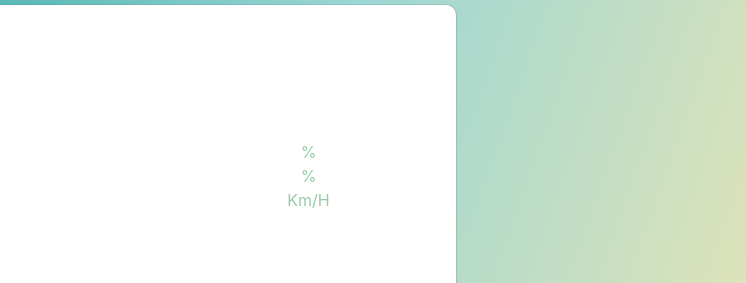
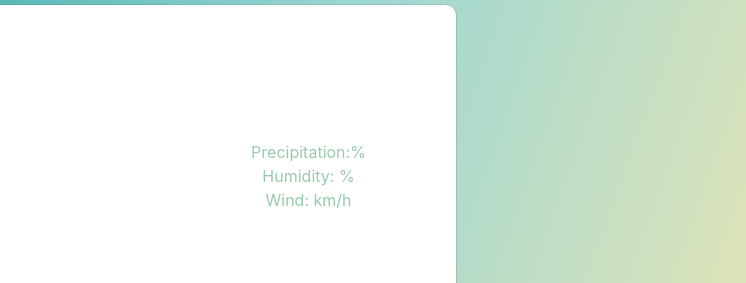
Before and after one commit to BrookeClarke/Weather-App, a plain HTML site: page index.html in a window 1280 px wide. Shown: the part 132-415 px from the top of the page, 534-1280 px from the left. Drawn offline with nearby package versions, Linux system fonts and the light colour scheme; a small style sheet from the web is missing.

Commit message:
Changed the humidity, precip + wind from span to lists
Looked to see how I can keep "Humidity:" as well as get the result in the name, copied code from Matts code and now i understand it😁!

```diff
--- a/index.html
+++ b/index.html
@@ -41,9 +41,9 @@
                 <a href="#" id="fahrenheit-link">°F</a>
             </div>
             <div class="col-6" id="second">
-              <span id="precipitation" placeholder="Precipitation:"></span>%<br />
-              <span id="humidity" placeholder="Humidity:"></span>%<br />
-              <span id="wind" placeholder="Wind:">Km/H</span>
+              <li>Precipitation:<span id="precipitation"></span>%</li>
+              <li>Humidity: <span id="humidity"></span>%</li>
+              <li>Wind: <span id="wind"></span> km/h</li>
             </div>
           </div>
         </div><img src="https://ssl.gstatic.com/onebox/weather/64/sunny.png" alt="Clear" id="icon" />
--- a/style.css
+++ b/style.css
@@ -65,3 +65,6 @@ img {
   right: 310px;
   bottom: 360px;
 }
+li {
+  list-style: none;
+}
```
